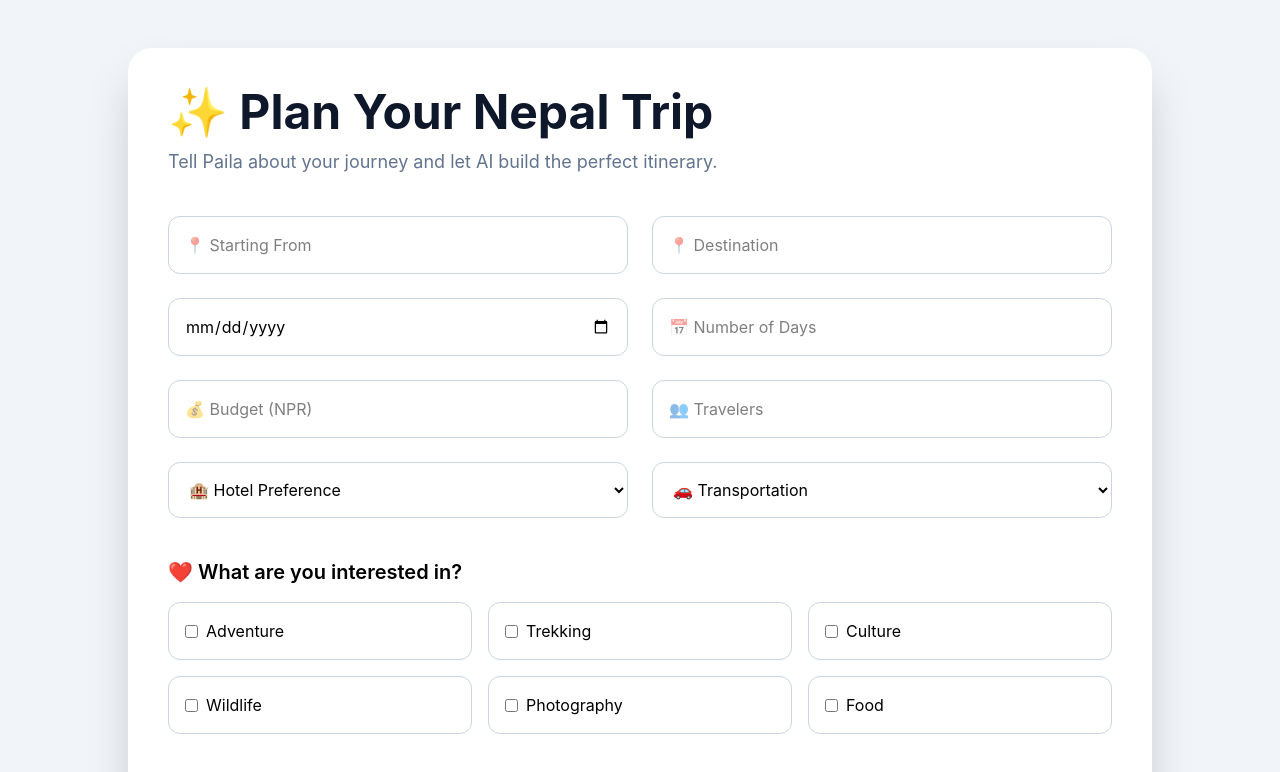
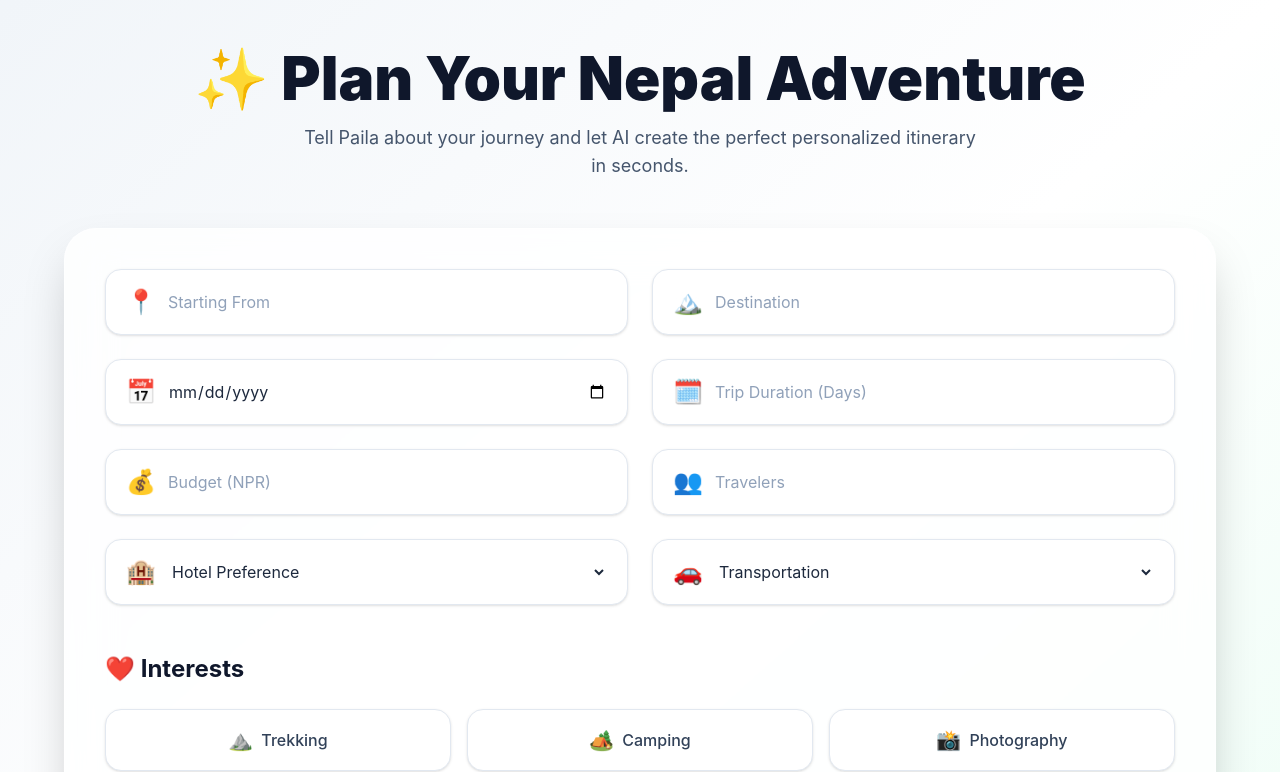
Before and after one commit to prasunadhikari/paila, a React (Vite) app in the folder frontend/: page /planner in a window 1280 px wide. Shown: the top 772 px of the page. Built offline with nearby package versions, Linux system fonts and the light colour scheme.

Commit message:
Redesign trip planner with reusable components

```diff
--- /dev/null
+++ b/frontend/src/features/trip/components/InterestChip.tsx
@@ -0,0 +1,22 @@
+type InterestChipProps = {
+  label: string;
+  icon: string;
+};
+
+export default function InterestChip({
+  label,
+  icon,
+}: InterestChipProps) {
+  return (
+    <button
+      type="button"
+      className="group flex items-center justify-center gap-2 rounded-2xl border border-slate-200 bg-white px-5 py-4 font-medium text-slate-700 shadow-sm transition-all duration-300 hover:-translate-y-1 hover:border-emerald-500 hover:bg-emerald-50 hover:shadow-lg"
+    >
+      <span className="text-xl transition-transform duration-300 group-hover:scale-110">
+        {icon}
+      </span>
+
+      <span>{label}</span>
+    </button>
+  );
+}
--- /dev/null
+++ b/frontend/src/features/trip/components/PlannerHeader.tsx
@@ -0,0 +1,21 @@
+import { InputHTMLAttributes } from "react";
+
+type PlannerInputProps = InputHTMLAttributes<HTMLInputElement> & {
+  icon: string;
+};
+
+export default function PlannerInput({
+  icon,
+  ...props
+}: PlannerInputProps) {
+  return (
+    <div className="group flex items-center gap-3 rounded-2xl border border-slate-200 bg-white px-5 py-4 shadow-sm transition-all duration-300 hover:border-emerald-400 hover:shadow-lg focus-within:border-emerald-500">
+      <span className="text-2xl">{icon}</span>
+
+      <input
+        {...props}
+        className="w-full bg-transparent text-slate-800 placeholder:text-slate-400 focus:outline-none"
+      />
+    </div>
+  );
+}
--- /dev/null
+++ b/frontend/src/features/trip/components/PlannerInput.tsx
@@ -0,0 +1,20 @@
+type PlannerInputProps = React.ComponentProps<"input"> & {
+  icon: string;
+};
+
+export default function PlannerInput({
+  icon,
+  className,
+  ...props
+}: PlannerInputProps) {
+  return (
+    <div className="group flex items-center gap-3 rounded-2xl border border-slate-200 bg-white px-5 py-4 shadow-sm transition-all duration-300 hover:border-emerald-400 hover:shadow-lg focus-within:border-emerald-500">
+      <span className="text-2xl">{icon}</span>
+
+      <input
+        {...props}
+        className={`w-full bg-transparent text-slate-800 placeholder:text-slate-400 focus:outline-none ${className ?? ""}`}
+      />
+    </div>
+  );
+}
--- /dev/null
+++ b/frontend/src/features/trip/components/PlannerSelect.tsx
@@ -0,0 +1,28 @@
+type PlannerSelectProps = React.ComponentProps<"select"> & {
+  icon: string;
+  options: string[];
+};
+
+export default function PlannerSelect({
+  icon,
+  options,
+  className,
+  ...props
+}: PlannerSelectProps) {
+  return (
+    <div className="group flex items-center gap-3 rounded-2xl border border-slate-200 bg-white px-5 py-4 shadow-sm transition-all duration-300 hover:border-emerald-400 hover:shadow-lg focus-within:border-emerald-500">
+      <span className="text-2xl">{icon}</span>
+
+      <select
+        {...props}
+        className={`w-full bg-transparent text-slate-800 focus:outline-none ${className ?? ""}`}
+      >
+        {options.map((option) => (
+          <option key={option} value={option}>
+            {option}
+          </option>
+        ))}
+      </select>
+    </div>
+  );
+}
--- a/frontend/src/features/trip/pages/TripPlannerPage.tsx
+++ b/frontend/src/features/trip/pages/TripPlannerPage.tsx
@@ -1,100 +1,121 @@
 import { useNavigate } from "react-router-dom";
+
+import PlannerInput from "../components/PlannerInput";
+import PlannerSelect from "../components/PlannerSelect";
+import InterestChip from "../components/InterestChip";
 
 export default function TripPlannerPage() {
   const navigate = useNavigate();
 
   return (
-    <div className="min-h-screen bg-slate-100 px-6 py-12">
-      <div className="mx-auto max-w-5xl rounded-3xl bg-white p-10 shadow-2xl">
-        <h1 className="text-5xl font-bold text-slate-900">
-          ✨ Plan Your Nepal Trip
+    <div className="min-h-screen bg-gradient-to-br from-slate-100 via-white to-emerald-50 px-6 py-12">
+      <div className="mx-auto max-w-6xl">
+
+        {/* Header */}
+        <div className="mb-12 text-center">
+          <h1 className="text-5xl font-black text-slate-900 md:text-6xl">
+            ✨ Plan Your Nepal Adventure
           </h1>
 
-        <p className="mt-3 text-lg text-slate-500">
-          Tell Paila about your journey and let AI build the perfect itinerary.
+          <p className="mx-auto mt-4 max-w-2xl text-lg text-slate-600">
+            Tell Paila about your journey and let AI create the perfect
+            personalized itinerary in seconds.
           </p>
+        </div>
 
-        <div className="mt-10 grid gap-6 md:grid-cols-2">
-          <input
-            className="rounded-xl border border-slate-300 p-4 outline-none focus:border-emerald-500"
-            placeholder="📍 Starting From"
+        {/* Planner Card */}
+        <div className="rounded-[32px] border border-white/50 bg-white/80 p-10 shadow-2xl backdrop-blur-xl">
+
+          <div className="grid gap-6 md:grid-cols-2">
+
+            <PlannerInput
+              icon="📍"
+              placeholder="Starting From"
             />
 
-          <input
-            className="rounded-xl border border-slate-300 p-4 outline-none focus:border-emerald-500"
-            placeholder="📍 Destination"
+            <PlannerInput
+              icon="🏔️"
+              placeholder="Destination"
             />
 
-          <input
+            <PlannerInput
+              icon="📅"
               type="date"
-            className="rounded-xl border border-slate-300 p-4 outline-none focus:border-emerald-500"
             />
 
-          <input
+            <PlannerInput
+              icon="🗓️"
               type="number"
-            className="rounded-xl border border-slate-300 p-4 outline-none focus:border-emerald-500"
-            placeholder="📅 Number of Days"
+              placeholder="Trip Duration (Days)"
             />
 
-          <input
+            <PlannerInput
+              icon="💰"
               type="number"
-            className="rounded-xl border border-slate-300 p-4 outline-none focus:border-emerald-500"
-            placeholder="💰 Budget (NPR)"
+              placeholder="Budget (NPR)"
             />
 
-          <input
+            <PlannerInput
+              icon="👥"
               type="number"
-            className="rounded-xl border border-slate-300 p-4 outline-none focus:border-emerald-500"
-            placeholder="👥 Travelers"
+              placeholder="Travelers"
             />
 
-          <select className="rounded-xl border border-slate-300 p-4 outline-none focus:border-emerald-500">
-            <option>🏨 Hotel Preference</option>
-            <option>Budget</option>
-            <option>Standard</option>
-            <option>Luxury</option>
-          </select>
+            <PlannerSelect
+              icon="🏨"
+              options={[
+                "Hotel Preference",
+                "Budget",
+                "Standard",
+                "Luxury",
+              ]}
+            />
 
-          <select className="rounded-xl border border-slate-300 p-4 outline-none focus:border-emerald-500">
-            <option>🚗 Transportation</option>
-            <option>Bus</option>
-            <option>Car</option>
-            <option>Flight</option>
-            <option>Bike</option>
-          </select>
+            <PlannerSelect
+              icon="🚗"
+              options={[
+                "Transportation",
+                "Bus",
+                "Car",
+                "Flight",
+                "Bike",
+              ]}
+            />
+
           </div>
 
-        <div className="mt-10">
-          <h2 className="mb-4 text-xl font-semibold">
-            ❤️ What are you interested in?
+          {/* Interests */}
+          <div className="mt-12">
+            <h2 className="mb-6 text-2xl font-bold text-slate-900">
+              ❤️ Interests
             </h2>
 
-          <div className="grid grid-cols-2 gap-4 md:grid-cols-3">
-            {[
-              "Adventure",
-              "Trekking",
-              "Culture",
-              "Wildlife",
-              "Photography",
-              "Food",
-            ].map((interest) => (
-              <label
-                key={interest}
-                className="flex cursor-pointer items-center gap-2 rounded-xl border border-slate-300 p-4 transition hover:border-emerald-500 hover:bg-emerald-50"
-              >
-                <input type="checkbox" />
-                {interest}
-              </label>
-            ))}
+            <div className="grid gap-4 sm:grid-cols-2 lg:grid-cols-3">
+
+              <InterestChip icon="⛰️" label="Trekking" />
+              <InterestChip icon="🏕️" label="Camping" />
+              <InterestChip icon="📸" label="Photography" />
+              <InterestChip icon="🦏" label="Wildlife" />
+              <InterestChip icon="🛕" label="Culture" />
+              <InterestChip icon="🍜" label="Food" />
+              <InterestChip icon="🚵" label="Adventure" />
+              <InterestChip icon="🌅" label="Nature" />
+              <InterestChip icon="🧘" label="Relaxation" />
+
             </div>
           </div>
 
+          {/* Button */}
+          <div className="mt-14">
             <button
               onClick={() => navigate("/loading")}
-          className="mt-10 w-full rounded-2xl bg-emerald-600 py-5 text-xl font-bold text-white transition hover:bg-emerald-700"
+              className="w-full rounded-2xl bg-gradient-to-r from-emerald-500 to-emerald-600 py-5 text-xl font-bold text-white shadow-lg transition-all duration-300 hover:scale-[1.02] hover:shadow-2xl"
             >
-          ✨ Generate AI Trip
+              ✨ Generate My AI Trip
             </button>
+          </div>
+
+        </div>
       </div>
     </div>
   );
```
Lines whose indentation alone changed are shown as unchanged.
